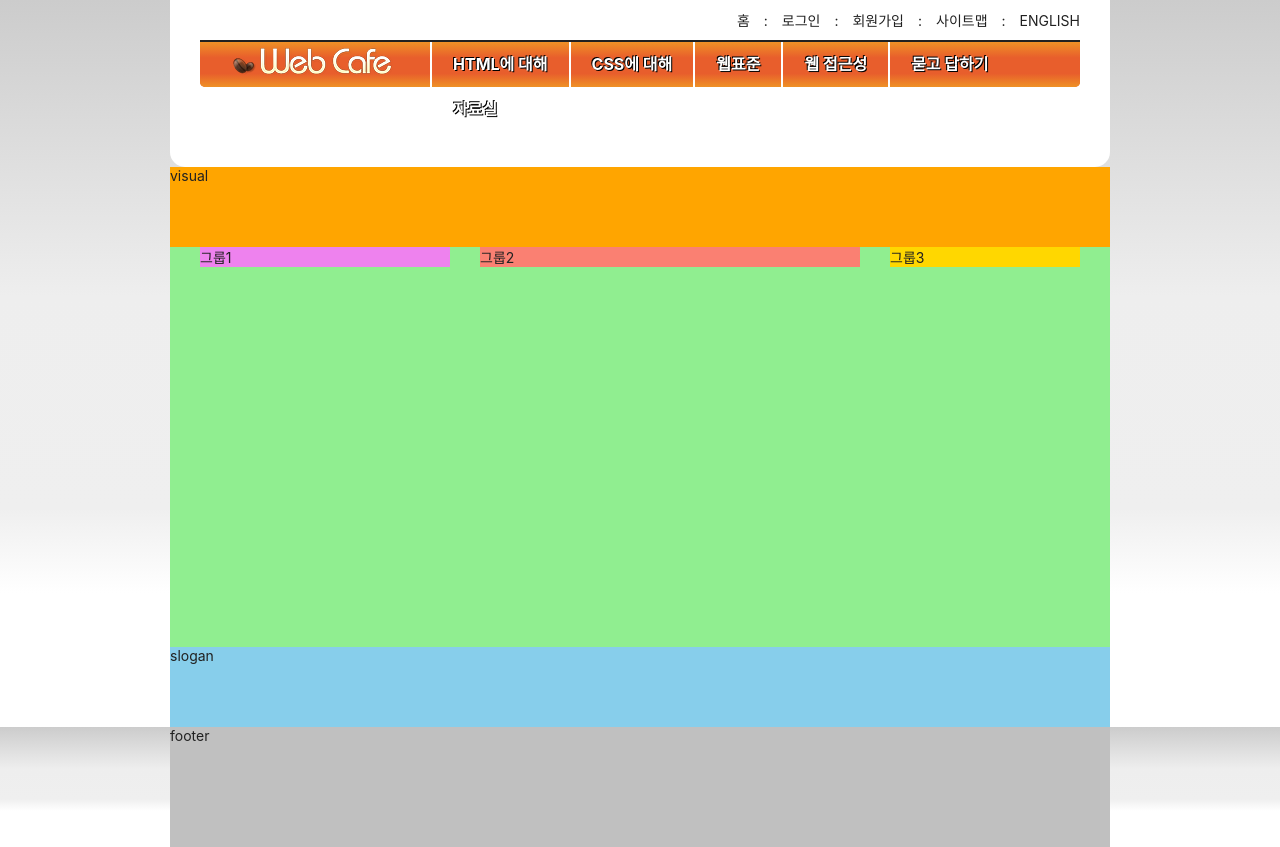
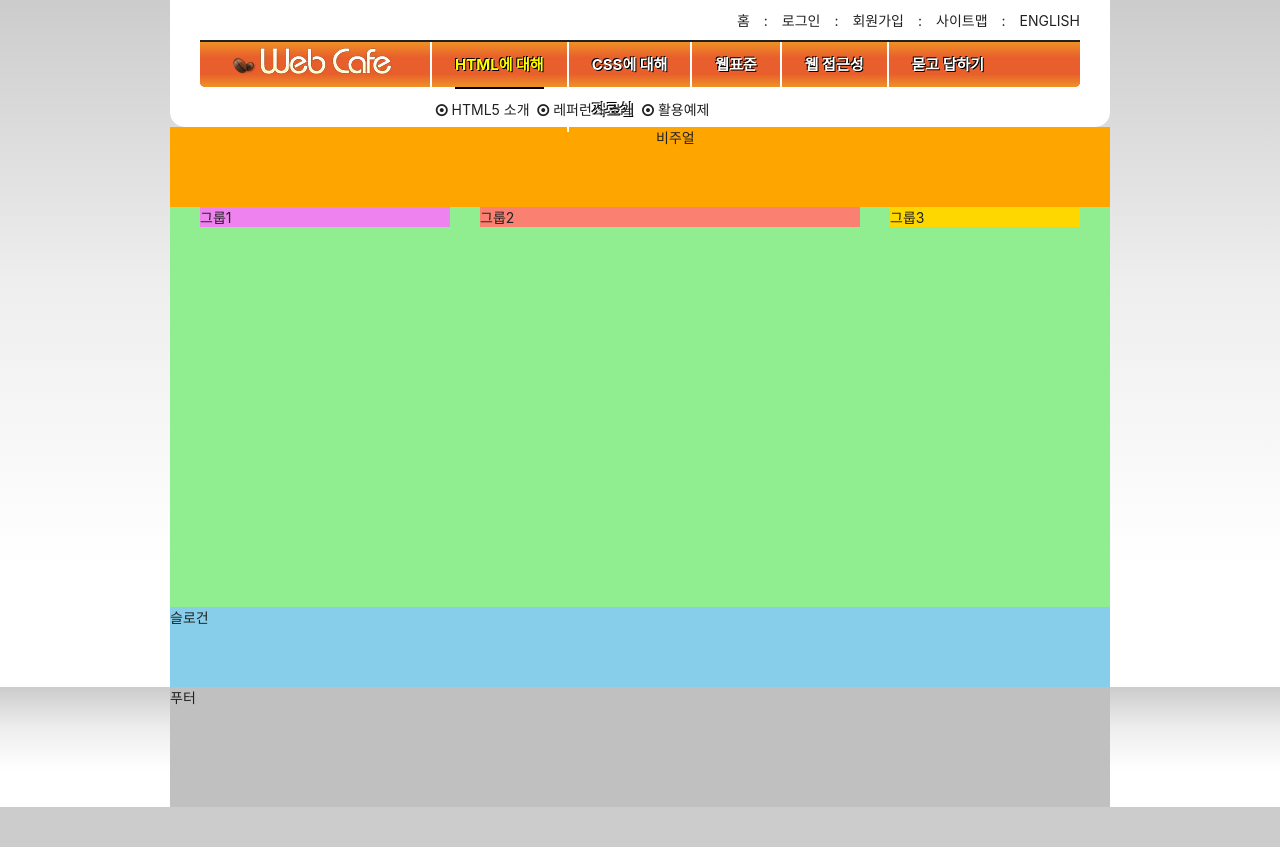
Before and after one commit to Simyumi/HTML5, a plain HTML site: page index.html in a window 1280 px wide. After the commit the page ends 807 px from the top, so only its background shows below. Drawn offline with Linux system fonts and the light colour scheme; a web font is replaced by a local one.

Commit message:
자바스크립트 적용

```diff
--- a/index.html
+++ b/index.html
@@ -4,9 +4,12 @@
   <meta charset="UTF-8" />
   <meta http-equiv="X-UA-Compatible" content="IE=edge" />
   <meta name="viewport" content="width=device-width, initial-scale=1.0" />
-  <title>web cafe</title>
+  <title>웹카페</title>
   <link rel="stylesheet" as="style" crossorigin href="https://cdn.jsdelivr.net/gh/orioncactus/pretendard@v1.3.6/dist/web/static/pretendard.css" />
   <link rel="stylesheet" href="./styles/style.css" />
+  <script src="./js/main.js" defer></script>
+  <!-- <script src="./js/jquery.min.js"></script>
+  <script src="./js/menu-tab.js"></script> -->
 </head>
 <body>
   <header class="header">
@@ -23,7 +26,7 @@
       <li><span class="divider" aria-hidden="true">:</span><a href="/">english</a></li>
     </ul>
     <nav class="navigation">
-      <h2 class="ally-hidden">메인메뉴</h2>
+      <h2 class="a11y-hidden">메인 메뉴</h2>
       <ul class="menu">
         <li class="menu-item is-active">
           <button type="button" class="menu-button">HTML에 대해</button>
@@ -127,16 +130,16 @@
       </ul>
     </nav>
   </header>
-  <div class="visual">visual</div>
+  <div class="visual">비주얼</div>
   <main class="main">
     <div class="group group1">그룹1</div>
     <div class="group group2">그룹2</div>
     <div class="group group3">그룹3</div>
   </main>
-  <article class="slogan">slogan</article>
+  <article class="slogan">슬로건</article>
   <footer class="footer">
     <div class="footer-inner">
-      footer
+      푸터
     </div>
   </footer>
 </body>
--- a/styles/style.css
+++ b/styles/style.css
@@ -1,84 +1,108 @@
+@import url(./fontello.css);
 @import url(./normalize.css);
 @import url(./reset.css);
+@import url(./fonts.css);
 /* 숨김 콘텐츠 */
-.ally-hidden{
-  position:absolute;
-  width:1px;
-  height:1px;
-  /* margin:-1px; */
+.a11y-hidden {
+  position: absolute;
+  width: 1px;
+  height: 1px;
   overflow:hidden;
-  clip-path:polygon(0 0, 0 0, 0 0);
 }
+
 /* 기본 스타일 */
-*, *::before, *::after{
+*,
+*::before,
+*::after {
   box-sizing: border-box;
 }
-html{
-  font-size:10px;
+
+html {
+  font-size: 10px;
 }
 
-/* 링크스타일 */
-a{
+/* 링크 스타일 */
+a {
+  color: inherit;
   text-decoration: none;
-  color:inherit;
 }
+
 /* 본문 스타일 */
 body {
-  /* em,rem 단위 사용해 보기 */
-  font-size:1.4rem;
-  color:#212121;
+  /* em, rem 단위를 사용해보기 */
+  font-size: 1.4rem;
+  color: #212121;
   background: #ccc
-  linear-gradient(to bottom,
-  #ccc 0%, #eee 35%,
-  #efefef 60%,#fff 70%, #fff 100%);
-  font-family: "Pretendard Variable", Pretendard, -apple-system, BlinkMacSystemFont, system-ui, Roboto, "Helvetica Neue", "Segoe UI", "Apple SD Gothic Neo", "Noto Sans KR", "Malgun Gothic", "Apple Color Emoji", "Segoe UI Emoji", "Segoe UI Symbol", sans-serif;
+    linear-gradient(to bottom, #ccc 0%, #eee 35%, #fff 70%, #fff 100%);
+  font-family: "Pretendard Variable", Pretendard, -apple-system,
+    BlinkMacSystemFont, system-ui, Roboto, "Helvetica Neue", "Segoe UI",
+    "Apple SD Gothic Neo", "Noto Sans KR", "Malgun Gothic", "Apple Color Emoji",
+    "Segoe UI Emoji", "Segoe UI Symbol", sans-serif;
 }
+
 /* 레이아웃 */
-.header, .visual, .main, .slogan, .footer-inner{
+.header,
+.visual,
+.main,
+.slogan,
+.footer-inner {
   width: 940px;
   margin: 0 auto;
 }
+
 /* 헤더 */
-.header{
+.header {
   background: #fff;
   padding: 0 30px;
   border-radius: 0 0 15px 15px;
   position: relative;
 }
+
 /* 로고 */
-.logo{
+.logo {
   position: absolute;
   top: 45px;
   left: 60px;
+  z-index: 10;
 }
+
 /* 텍스트 링크 모음 */
-.member{
-  text-align:right;
-  padding:4px 0;
-  /* position속성을 이용하여 member을 오른쪽으로 10px이동 */
-  /* position:relative;
-  right:-10px; */
-  /* transform을 이용하여 오른쪽으로 10px 이동  */
+.member {
+  text-align: right;
+  padding: 4px 0;
+  /* position 속성을 활용하여 .member 영역을 오른쪽으로 10px 만큼 이동하기 */
+  /* position: relative;
+  right: -10px; */
+  /* transform 속성을 활용하여 .member 영역을 오른쪽으로 10px 만큼 이동하기 */
   transform: translateX(10px);
 }
-.member li{
-  /* background-color:pink; */
-  display:inline-block;
+
+.member li {
+  display: inline-block;
 }
-.member a{
-  padding:6px 10px;
-  display:inherit;
+
+.member a {
+  padding: 6px 10px;
+  display: inherit;
   text-transform: uppercase;
 }
-.divider{
-  margin-right:4px;
+
+/* 마지막 li 요소에 포함된 a 요소를 선택하여 오른쪽 padding 값을 0으로 재정의 하는 방법 */
+/* .member li:last-child a {
+  padding-right: 0;
+} */
+
+.divider {
+  margin-right: 4px;
 }
-/* 메인메뉴 */
-.navigation{
-  padding-bottom:80px;
+
+/* 메인 메뉴 */
+.navigation {
+  padding-bottom: 40px;
 }
-.menu{
-  border-top:2px solid currentColor;
+
+.menu {
+  border-top: 2px solid currentColor;
   background: #e85e2c
     linear-gradient(
       to bottom,
@@ -87,75 +111,146 @@ body {
       #e85e2c 70%,
       #ef9126 100%
     );
-    border-radius: 0 0 5px 5px;
-    display:flow-root;
-    padding-left:230px;
-    height:47px;
+  border-radius: 0 0 5px 5px;
+  padding-left: 230px;
+  height: 47px;
+  position: relative;
 }
-.menu-item{
-  float:left;
-  border-left:2px solid #fff;
+
+.menu > li:nth-child(-n + 3) {
+  position: relative;
 }
-.menu-button{
-  border:0;
-  padding:0 21px;
-  background:transparent;
-  line-height:45px;
-  font-size: 16px;
+
+.menu-item {
+  float: left;
+  border-left: 2px solid #fff;
+}
+
+/* 구체성 -> 10점 */
+.menu-button {
+  border: 0;
+  background: transparent;
+  padding: 0 23px;
+  line-height: 45px;
+  font-size: 15px;
   font-weight: 700;
-  color:#fff;
+  color: #fff;
   text-shadow: 1px 1px 0 #000, -1px -1px 0 #000;
 }
-.sub-menu{
-  background-color:pink;
-  display:none;
-  position:absolute;
+
+/* 구체성 -> 20점 */
+.is-active .menu-button {
+  color: #ff0;
 }
+
+.is-active .menu-button::after {
+  content: "";
+  display: block;
+  border-top: 2px solid #000;
+}
+
+.sub-menu {
+  position: absolute;
+  top: 47px;
+  display: none;
+}
+
+.menu-html,
+.menu-css,
+.menu-standards {
+  left: 0;
+}
+
+.menu-accessibility,
+.menu-qna,
+.menu-archive {
+  right: 0;
+}
+
+.is-active .sub-menu {
+  display: block;
+  white-space: nowrap;
+}
+
+.sub-menu li {
+  display: inline-block;
+}
+
+.sub-menu a::before {
+  content: '\f192';
+  font-family: "fontello";
+  font-weight: normal;
+  display: inline-block;
+  text-decoration: inherit;
+  width: 1em;
+  margin-right: 0.2em;
+  text-align: center;
+  font-variant: normal;
+  text-transform: none;
+  line-height: 1em;
+  margin-left: 0.2em;
+  -webkit-font-smoothing: antialiased;
+  -moz-osx-font-smoothing: grayscale;
+}
+
+.sub-menu a:hover::before,
+.sub-menu a:focus::before {
+  content: '\e800';
+}
+
+.sub-menu a {
+  display: inline-block;
+  padding: 10px 0;
+}
+
+.sub-menu a:hover,
+.sub-menu a:focus {
+  color: #f00;
+}
+
 /* 비주얼 */
-.visual{
+.visual {
   background: orange;
   height: 10vh;
 }
 /* 메인 */
-.main{
+.main {
   background: lightgreen;
   height: 50vh;
   display: flow-root;
   padding: 0 15px;
 }
 
-.group{
+.group {
   margin: 0 15px;
   float: left;
 }
 
-.group1{
+.group1 {
   background-color: violet;
   width: 250px;
 }
-.group2{
+.group2 {
   background-color: salmon;
   width: 380px;
 }
-.group3{
+.group3 {
   background-color: gold;
   width: 190px;
 }
 
 /* 슬로건 */
-.slogan{
+.slogan {
   background: skyblue;
   height: 10vh;
   clear: both;
 }
 /* 푸터 */
-.footer{
+.footer {
   background: #ccc
-  linear-gradient(to bottom,
-  #ccc 0%, #eee 35%,
-  #efefef 60%, #fff 70%, #fff 100%);
+    linear-gradient(to bottom, #ccc 0%, #eee 35%, #fff 70%, #fff 100%);
 }
-.footer-inner{
+.footer-inner {
   background: silver;
   height: 15vh;
 }
```
